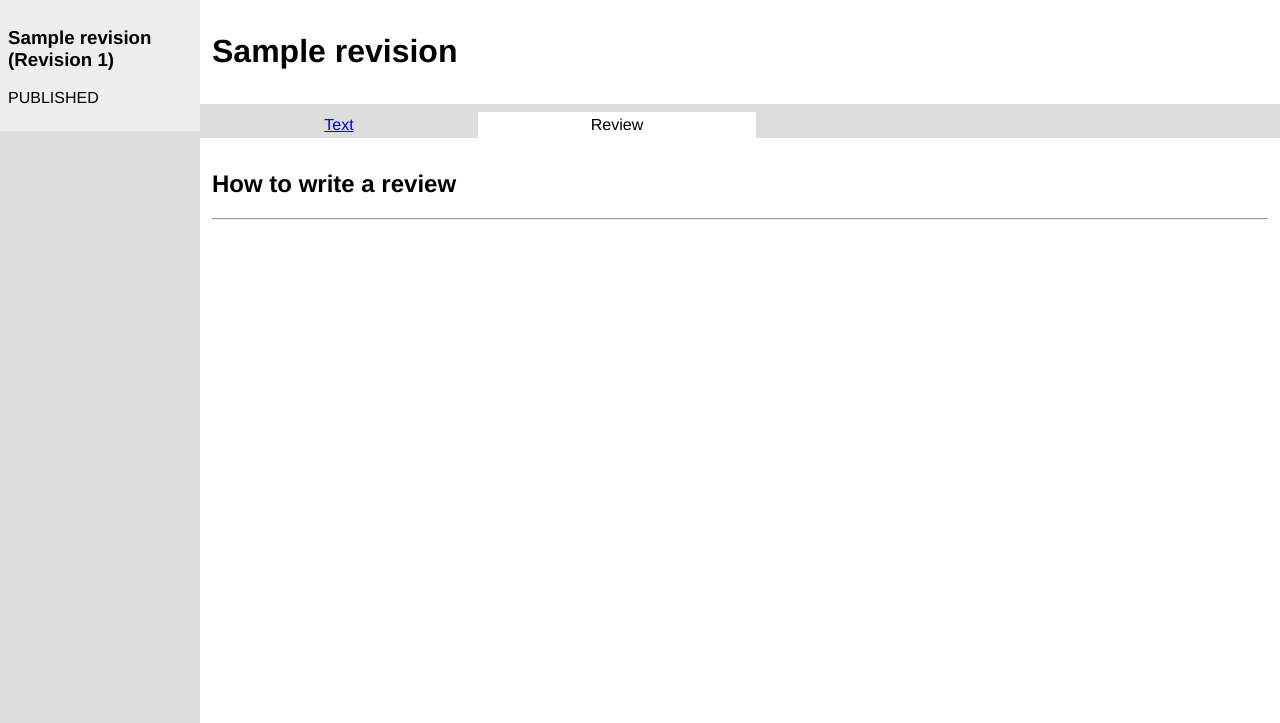
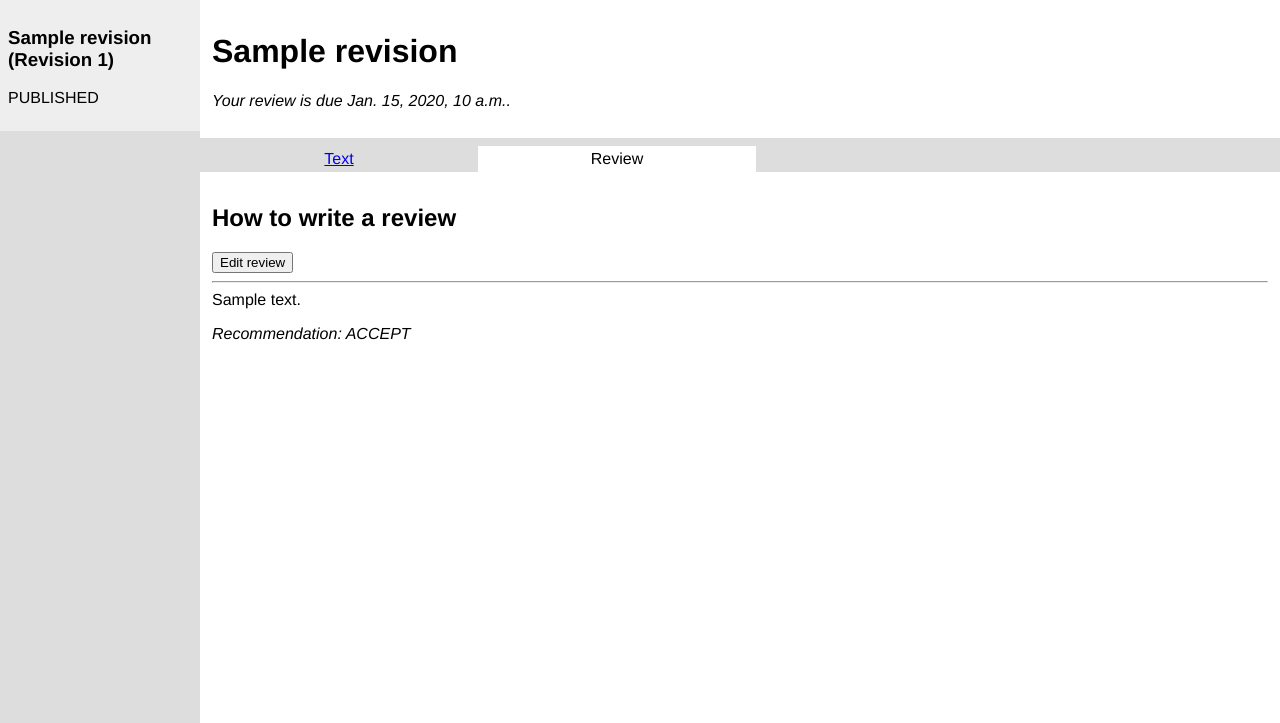
Before and after one commit to cproctor/cognitive-apprenticeship, a Django app: page /reviewer/manuscripts/1/versions/1/review in a window 1280 px wide. Shown: the part 38-761 px from the top of the page. Run offline with Django 3.2, Linux system fonts and the light colour scheme; a user stored in the database is signed in; tables that the repository leaves empty hold one stand-in row (values such as "Sample post").

Commit message:
Reviewer can now write reviews

```diff
--- a/common/static/base/style.css
+++ b/common/static/base/style.css
@@ -108,5 +108,8 @@
   background-color: white;
 }
 .explanation {
-    font-style: italic;
+  font-style: italic;
 }
+.decision {
+  font-style: italic;
+}
--- a/reviewer/mixins.py
+++ b/reviewer/mixins.py
@@ -2,6 +2,7 @@
 from .models import Review
 from django.contrib import messages
 from django.shortcuts import redirect
+from django.http import Http404
 
 class ReviewerMixin:
     def dispatch(self, request, *args, **kwargs):
--- a/reviewer/models.py
+++ b/reviewer/models.py
@@ -1,5 +1,6 @@
 from django.db import models
 from django.contrib.auth.models import User
+from django.urls import reverse
 
 class ReviewManager(models.Manager):
     def for_manuscript(self, manuscript):
@@ -45,9 +46,9 @@
     def is_assigned(self):
         return self.status == self.StatusChoices.ASSIGNED
 
-# the review should be shown:
-# - if the revision is submitted (e.g. waiting for your review)
-
+    def get_absolute_url(self):
+        return reverse('reviewer:show_review',
+                args=(self.revision.manuscript_id, self.revision.revision_number))
 
 class ManuscriptReviewer(models.Model):
     manuscript = models.ForeignKey('author.Manuscript', on_delete=models.CASCADE)
--- a/reviewer/templates/reviewer/edit_review.html
+++ b/reviewer/templates/reviewer/edit_review.html
@@ -19,7 +19,7 @@
   {% include "reviewer/partials/instructions.html" %}
 
   <hr>
-  <form action="{% url 'reviewer:edit_review' manuscript.pk revision.revision_number %}">
+  <form method="post" action="{% url 'reviewer:edit_review' manuscript.pk revision.revision_number %}">
     {% csrf_token %}
     {{form.text}}
     <div>
--- a/reviewer/templates/reviewer/review_detail.html
+++ b/reviewer/templates/reviewer/review_detail.html
@@ -20,4 +20,5 @@
   {% endif %}
   <hr>
   {{review.text|safe}}
+  <p class="decision">Recommendation: {{review.recommendation}}</p>
 {% endblock %}
--- a/reviewer/views.py
+++ b/reviewer/views.py
@@ -3,6 +3,7 @@
 from django.views.generic.detail import DetailView
 from author.models import Manuscript, Revision
 from author.mixins import ManuscriptRevisionMixin
+from django.urls import reverse
 from django.shortcuts import redirect
 
 from .models import Review
@@ -45,7 +46,7 @@
         m = self.get_object()
         return redirect('reviewer:show_revision', m.id, m.revisions.last().revision_number)
 
-class ShowRevision(ReviewerMixin, ManuscriptRevisionMixin, DetailView):
+class ShowRevision(ReviewerMixin, ManuscriptRevisionMixin, RevisionReviewMixin, DetailView):
     """Implements the main tab for a revision.
     """
     model = Revision
@@ -55,15 +56,23 @@
     """Implements the reviews tab."""
     template_name = "reviewer/reviews_detail.html"
 
-class ShowReview(ReviewerMixin, ManuscriptRevisionMixin, DetailView):
+class ShowReview(ReviewerMixin, ManuscriptRevisionMixin, RevisionReviewMixin, DetailView):
     """Implements the review tab."""
     template_name = "reviewer/review_detail.html"
+
+    def get(self, request, *args, **kwargs):
+        review = self.get_review()
+        if not review.text or not review.text.strip():
+            m_id = self.get_revision().manuscript_id
+            return redirect('reviewer:edit_review', m_id, self.get_revision().revision_number)
+        else:
+            return super().get(request, *args, **kwargs)
 
 class ShowReviewInstructions(ReviewerMixin, ManuscriptRevisionMixin, TemplateView):
     """Implements the review instructions tab."""
     template_name = "reviewer/review_instructions.html"
 
-class EditReview(ReviewerMixin, UpdateView):
+class EditReview(ReviewerMixin, RevisionReviewMixin, UpdateView):
     """Implements the review-authoring tab for a revision.
     """
     model = Review
```
